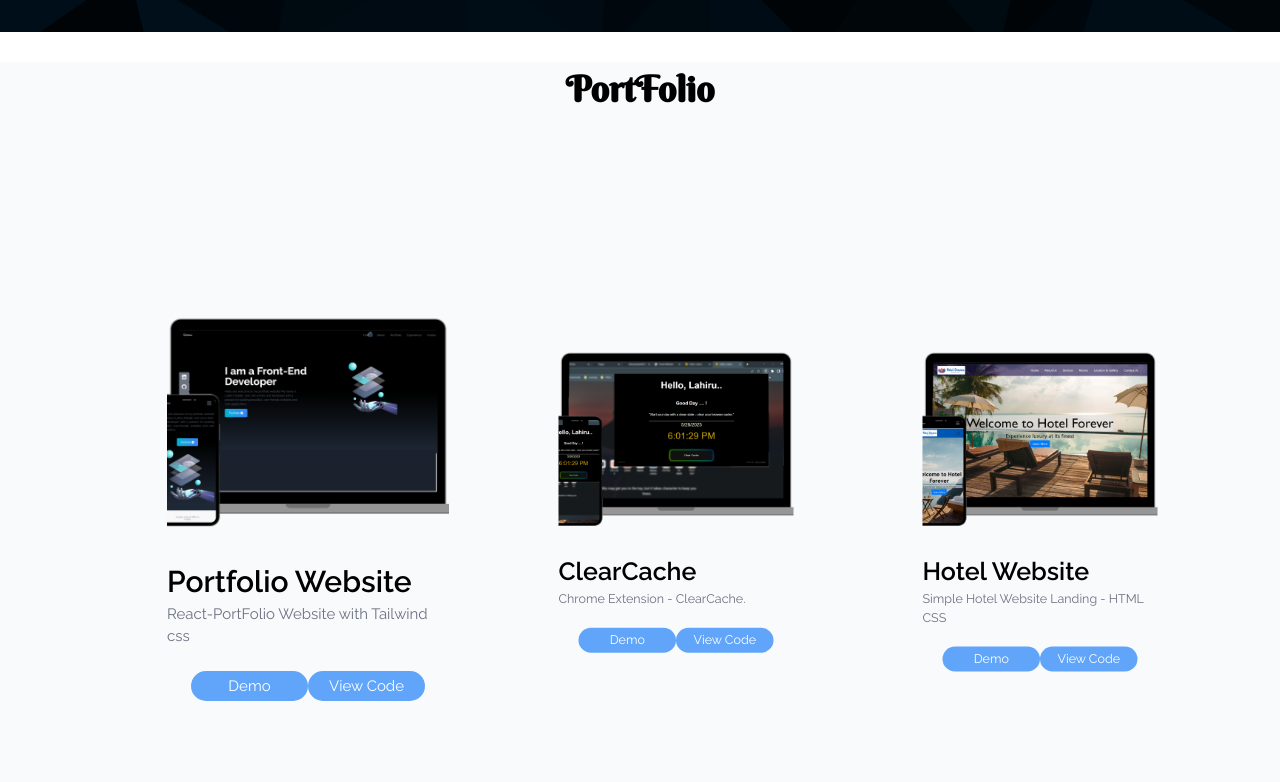
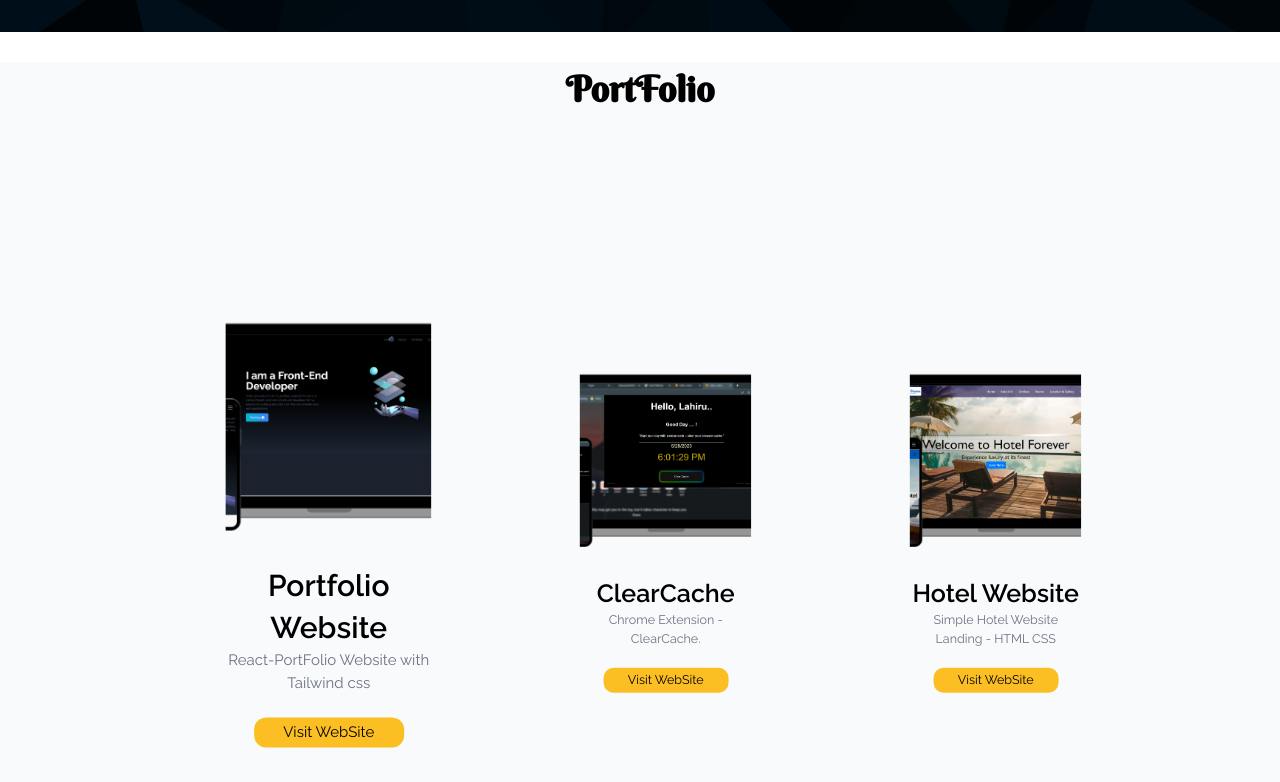
Before and after one commit to lahiruprabathft/my-portfolio, a React (Create React App) app: page / in a window 1280 px wide. Shown: the part 1568-2350 px from the top of the page. Built offline with nearby package versions, Linux system fonts and the light colour scheme.

Commit message:
Re-design

```diff
--- a/src/components/Carousel.jsx
+++ b/src/components/Carousel.jsx
@@ -53,10 +53,10 @@ const Carousel = () => {
   return (
     <div  name='Portfolio' className='w-full h-screen bg-slate-50 max-md:h-auto '>
        <div className='pb-2 text-center lg:text-left'>
-            <p className='subheading text-black'>PortFolio</p>
+            <p className='subheading text-black mb-0'>PortFolio</p>
         </div>
-    <div  className="flex items-center justify-center w-full h-screen pr-[100px] bg-slate-50
-    max-md:h-auto  max-md:block  max-md:w-full  max-md:p-0 ">
+    <div  className="flex items-center justify-center w-full h-screen pr-[80px] bg-slate-50
+    max-md:h-auto  max-md:block  max-md:w-full max-md:p-0 ">
 
     <div className='flex justify-between relative top-[35%] left-[48%] max-md:hidden'>
       <button
@@ -76,7 +76,7 @@ const Carousel = () => {
       {projects.map((project, index) => (
         <div
           key={project.id}
-          className={`w-1/5 h-2/5 transform  max-md:w-full  max-md:h-auto max-md:my-[8rem] max-md:pl-4 ${
+          className={`max-md:w-full  max-md:h-auto max-md:my-[6rem] max-md:pl-1 ${
             index === selected
               ? 'scale-150'
               : index === (selected - 1 + projects.length) % projects.length ||
@@ -86,29 +86,24 @@ const Carousel = () => {
           } transition-transform duration-300 mx-16 max-md:mx-22`}
           onClick={() => selectProject(index)}
         >
-          <div className="bg-slate-50 rounded-lg p-2 pr-[40px]  max-md:w-full  max-md:h-fit max-md:my-4 max-md:ml-4 hover:scale-105 transition 1s" >
-            <img src={project.image} alt={project.topic} className='w-full h-40 object-cover mb-4  max-md:h-fit  max-md:w-2/3 max-md:py-2' />
-            <h2 className="text-xl font-semibold max-md:my-1">{project.topic}</h2>
+          <div className="bg-slate-50 rounded-lg lg:pr-16  text-center lg:mr-0  max-md:h-fit max-md:text-center mr-24" >
+           <div className='block'>
+            <img src={project.image} alt={project.topic} className='w-full h-40 object-cover mb-4  max-md:h-fit ' />
+            <h2 className="text-xl font-semibold">{project.topic}</h2>
             <p className="text-gray-500 mb-4 text-[10px]">{project.description}</p>
-            <div className="flex justify-between  px-4 ">
+            <div className="flex justify-center ">
               <a
                 href={project.demoLink}
                 target="_blank"
                 rel="noopener noreferrer"
-                className="bg-blue-400 text-[10px] w-[80px] h-[20px] text-center pt-[2px] rounded-full hover:bg-blue-600 text-white focus:outline-none"
+                className="bg-amber-400 text-[10px] w-[100px] h-[20px] text-center pt-[2px] rounded-lg hover:bg-amber-600 text-black focus:outline-none"
               >
-                Demo
+               Visit WebSite
               </a>
-              <a
-                href={project.codeLink}
-                target="_blank"
-                rel="noopener noreferrer"
-                className="bg-blue-400 text-[10px] w-[80px] h-[20px] text-center pt-[2px] rounded-full hover:bg-blue-600
-                 text-white focus:outline-none max-md:mr-20"
-              >
-                View Code
-              </a>
+
             </div>
+              </div>
+
           </div>
         </div>
       ))}
--- a/src/index.css
+++ b/src/index.css
@@ -459,10 +459,10 @@
 
   .animation2 {
     border-right: .1em solid black;
-    width: 32.20ch;
+    width: 45.20ch;
     white-space: nowrap;
     overflow: hidden;
-    animation: typing 5s steps(32, end),
+    animation: typing 5s steps(45, end),
                blink-caret .5s step-end infinite alternate;
 
   }
```
